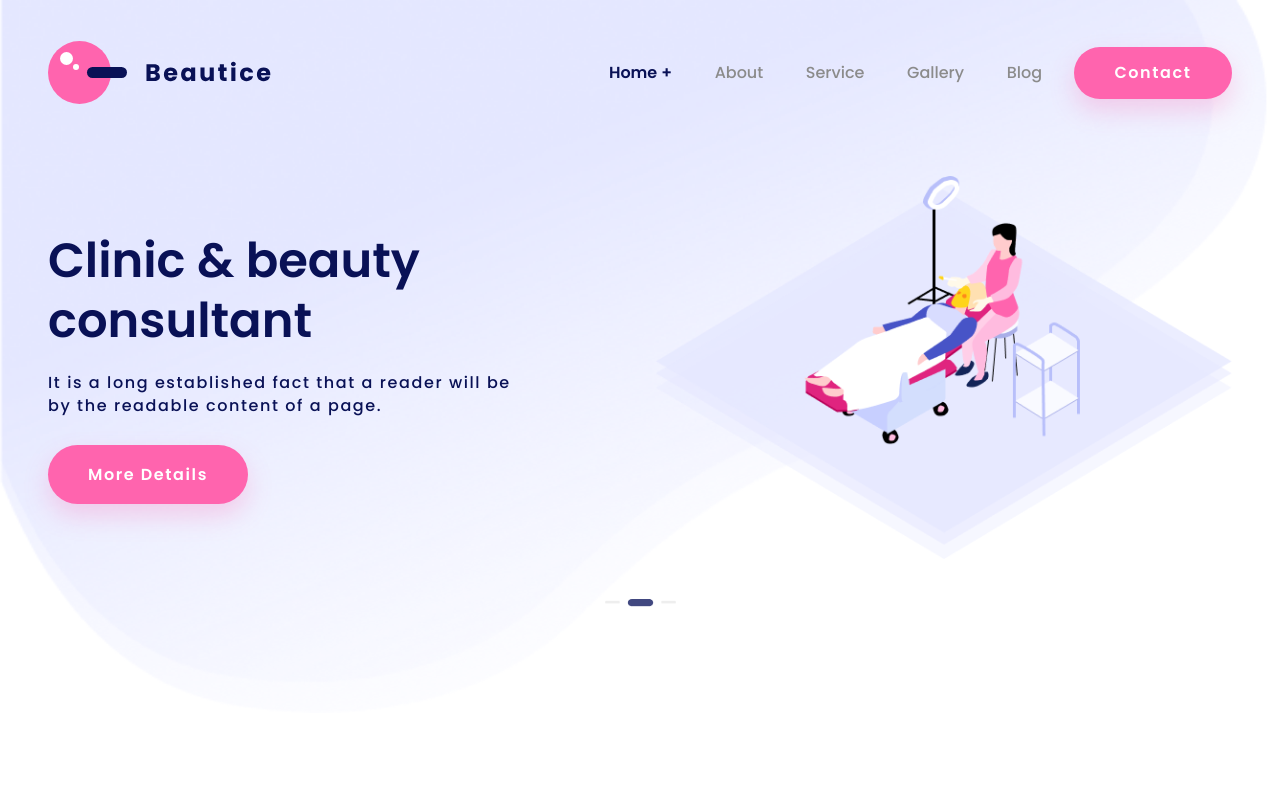
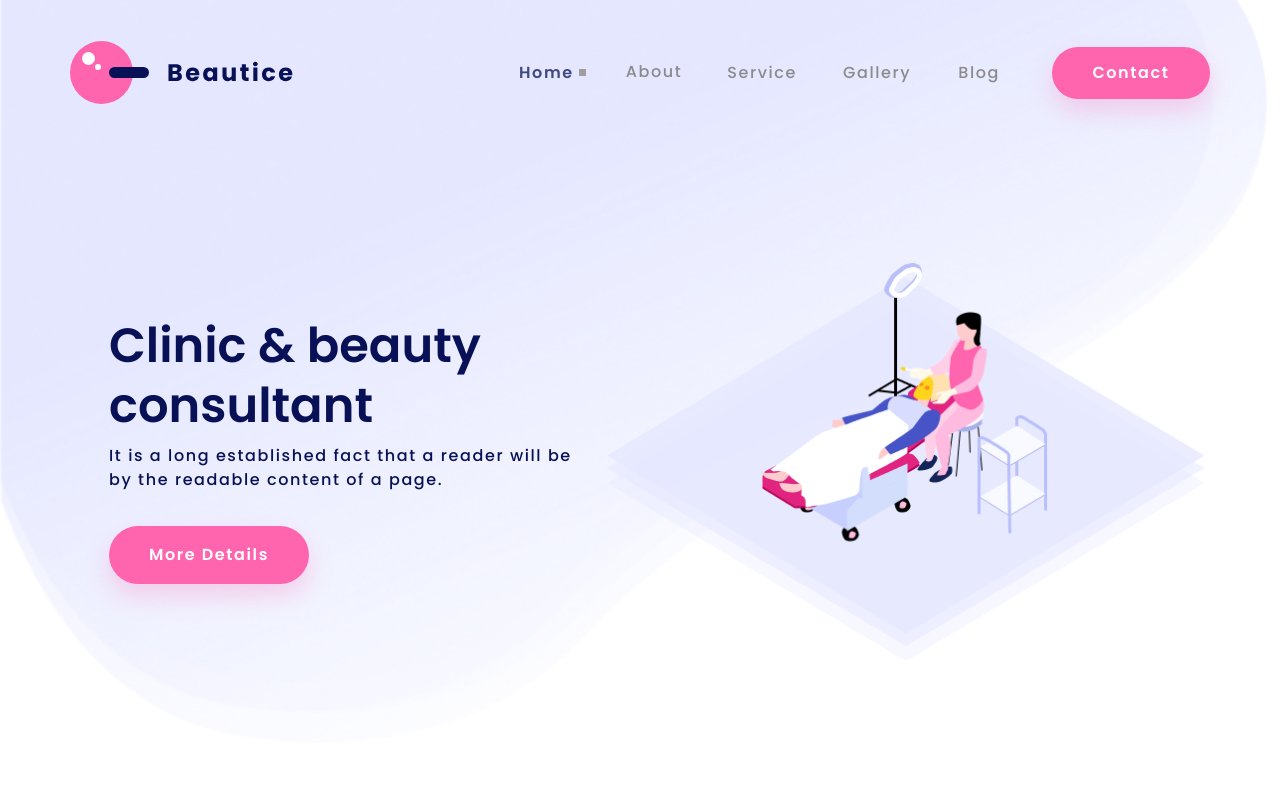
Before and after one commit to letuanphat2004/TrainingFE, a React (Vite) app in the folder apps/02-react-tailwind/: page / in a window 1280 px wide. Shown: the top 795 px of the page. Built offline with nearby package versions, Linux system fonts and the light colour scheme; grey boxes are pictures that could not be loaded.

Commit message:
feat(tailwind): refine responsive header and main slider

```diff
--- a/apps/02-react-tailwind/src/components/common/Button.tsx
+++ b/apps/02-react-tailwind/src/components/common/Button.tsx
@@ -8,7 +8,7 @@ interface ButtonProps {
   type?: "button" | "submit" | "reset";
 }
 
-const baseClasses = "inline-flex min-h-[52px] items-center justify-center rounded-[50px] border-0 bg-accent px-5 font-poppins text-base font-semibold leading-6 tracking-[0.1em] text-white shadow-button transition hover:-translate-y-px hover:bg-[#F554A1] focus-visible:outline focus-visible:outline-2 focus-visible:outline-offset-4 focus-visible:outline-primary active:translate-y-0";
+const baseClasses = "inline-flex min-h-[52px] items-center justify-center rounded-full border-0 bg-accent px-5 font-poppins text-base font-semibold leading-6 tracking-widest text-white shadow-button transition hover:-translate-y-px hover:bg-[#F554A1] focus-visible:outline focus-visible:outline-2 focus-visible:outline-offset-4 focus-visible:outline-primary active:translate-y-0";
 
 export function Button({ children, className = "", href, onClick, type = "button" }: ButtonProps) {
   const classes = `${baseClasses} ${className}`;
--- a/apps/02-react-tailwind/src/components/home-one/MainSlider.tsx
+++ b/apps/02-react-tailwind/src/components/home-one/MainSlider.tsx
@@ -3,25 +3,34 @@ import { Button } from "../common/Button";
 
 export function MainSlider() {
   return (
-    <section id="home" aria-labelledby="home-title" className="relative z-10 flex min-h-0 w-full flex-col px-6 pb-10 pt-12 min-[721px]:min-h-[620px] min-[721px]:px-12 min-[721px]:pb-14 min-[721px]:pt-[72px] desktop:min-h-[701px] desktop:px-[150px] desktop:pb-0 desktop:pt-[159px]">
-      <div className="flex w-full flex-col items-center gap-8 min-[721px]:flex-row min-[721px]:items-center desktop:items-start desktop:gap-0">
-        <div className="flex min-w-0 flex-1 flex-col items-start desktop:flex-[0_0_535px] desktop:pl-[39px] desktop:pt-[53px]">
-          <h1 id="home-title" className="m-0 max-w-[430px] text-[clamp(34px,10vw,42px)] font-semibold leading-[1.25] text-primary tablet:text-[clamp(36px,4vw,48px)] desktop:w-[430px] desktop:text-5xl">
+    <section id="home" aria-labelledby="home-title" className="w-full">
+      <div className="relative isolate z-10 flex min-h-0 w-full flex-col px-6 pb-10 pt-12 md:min-h-[620px] md:px-12 md:pb-14 md:pt-[72px] xl:min-h-[701px] xl:px-[calc((100%_-_1140px)_/_2)] xl:pb-0 xl:pt-[159px]">
+        <img
+          src={assets.homeOne.slideBackground}
+          alt=""
+          aria-hidden="true"
+          className="pointer-events-none absolute left-0 top-0 -z-10 h-auto w-full max-w-[1266.42px] -translate-y-[79px] -scale-x-100 sm:-translate-y-[104px] xl:h-[743px] xl:w-[1266.42px] xl:max-w-none"
+        />
+
+        <div className="flex w-full flex-col items-center gap-8 md:flex-row md:items-center xl:items-start xl:gap-0">
+          <div className="flex min-w-0 flex-1 flex-col items-start xl:flex-[0_0_535px] xl:pl-[39px] xl:pt-[53px]">
+            <h1 id="home-title" className="m-0 max-w-[430px] text-[clamp(34px,10vw,42px)] font-semibold leading-tight tracking-normal text-primary md:text-[clamp(36px,4vw,48px)] xl:h-[128px] xl:w-[430px] xl:max-w-none xl:text-[48px]">
               Clinic & beauty consultant
             </h1>
-          <p className="mt-5 w-full max-w-[474px] text-base font-medium leading-[1.45] tracking-[0.1em] text-primary desktop:mt-[14px] desktop:w-[474px] desktop:leading-[1.2]">
+            <p className="mt-5 w-full max-w-[474px] text-base font-medium leading-[1.45] tracking-widest text-primary xl:mt-0 xl:h-[54px] xl:w-[474px] xl:leading-6">
               It is a long established fact that a reader will be by the readable content of a page.
             </p>
-          <Button className="mt-7 h-[58.36px] w-[200px] desktop:mt-[18px]" href="#services">More Details</Button>
+            <Button className="mt-7 h-[58.36px] w-[200px]" href="#services">More Details</Button>
           </div>
 
-        <div className="flex min-w-0 flex-1 justify-center desktop:flex-[0_1_601.5px] desktop:justify-start">
-          <img src={assets.homeOne.frameOne} alt="" aria-hidden="true" className="h-auto w-full max-w-[601.5px] object-contain desktop:h-[397.5px] desktop:w-[601.5px]" />
+          <div className="flex min-w-0 flex-1 justify-center xl:flex-[0_1_601.5px] xl:justify-start">
+            <img src={assets.homeOne.frameOne} alt="" aria-hidden="true" className="h-auto w-full max-w-[601.5px] object-contain xl:h-[397.5px] xl:w-[601.5px]" />
           </div>
         </div>
 
-      <div className="mt-10 flex self-center desktop:mt-[135px]">
+        <div className="mt-10 flex self-center xl:mt-auto">
           <img src={assets.homeOne.slideButton} alt="" aria-hidden="true" className="h-[8.15px] w-[71px]" />
+        </div>
       </div>
     </section>
   );
--- a/apps/02-react-tailwind/src/components/layout/Header.tsx
+++ b/apps/02-react-tailwind/src/components/layout/Header.tsx
@@ -10,41 +10,43 @@ const navigationItems = [
   { id: "blog", label: "Blog", href: "#blog" },
 ];
 
+const navigationDesktopMargins = ["", "xl:ml-[45px]", "xl:ml-[45px]", "xl:ml-[46px]", "xl:ml-[47px]"];
+
 export function Header() {
   const [isOpen, setIsOpen] = useState(false);
 
   return (
-    <header className="relative z-20 mt-4 flex min-h-[63px] w-full items-center px-4 min-[541px]:mt-[41px] min-[541px]:px-12 desktop:mt-[65px] desktop:px-[150px]">
-      <a href="#home" aria-label="Beautice home" className="relative z-20 shrink-0">
-        <img src={assets.brand.mainLogo} width="258" height="63" alt="Beautice" className="h-[63px] w-[min(258px,calc(100vw-112px))] object-contain min-[541px]:w-[258px]" />
+    <header className="z-20 mt-4 grid min-h-[63px] w-full grid-cols-[minmax(0,1fr)_auto] grid-rows-[63px_0px] items-center px-4 sm:mt-[41px] sm:px-12 lg:flex lg:flex-nowrap xl:px-[calc((100%_-_1140px)_/_2)]">
+      <a href="#home" aria-label="Beautice home" className="col-start-1 row-start-1 shrink-0">
+        <img src={assets.brand.mainLogo} width="258" height="63" alt="Beautice" className="h-[63px] w-[min(258px,calc(100vw-112px))] object-contain sm:w-[258px]" />
       </a>
 
       <nav
         id="primary-navigation"
         aria-label="Primary navigation"
-        className={`${isOpen ? "flex" : "hidden"} absolute left-4 right-4 top-[79px] z-10 flex-col rounded-3xl bg-white p-6 shadow-card min-[1051px]:static min-[1051px]:ml-auto min-[1051px]:flex min-[1051px]:flex-row min-[1051px]:items-center min-[1051px]:bg-transparent min-[1051px]:p-0 min-[1051px]:shadow-none`}
+        className={`${isOpen ? "flex" : "hidden"} col-span-2 row-start-2 mt-4 w-full self-start flex-col rounded-3xl bg-white p-6 shadow-card lg:ml-auto lg:mt-0 lg:flex lg:w-auto lg:flex-row lg:items-center lg:self-auto lg:bg-transparent lg:p-0 lg:shadow-none xl:ml-[191px] xl:w-[481px] xl:flex-none`}
       >
-        <ul className="m-0 flex list-none flex-col gap-5 p-0 min-[1051px]:flex-row min-[1051px]:items-center min-[1051px]:gap-[clamp(24px,3.33vw,48px)]">
-          {navigationItems.map((item) => (
-            <li key={item.id}>
+        <ul className="m-0 flex list-none flex-col gap-5 p-0 lg:flex-row lg:items-center lg:gap-6 xl:w-full xl:gap-0">
+          {navigationItems.map((item, index) => (
+            <li key={item.id} className={`${navigationDesktopMargins[index]} ${item.id === "about" ? "xl:-translate-y-px" : ""}`}>
               <a
-                className={`text-base font-medium leading-6 transition hover:text-primary ${item.id === "home" ? "font-semibold text-primary" : "text-muted"}`}
+                className={`inline-flex items-center text-base leading-none tracking-widest transition ${item.id === "home" ? "font-semibold text-[#414880] hover:text-[#414880]" : "font-medium text-muted hover:text-primary"}`}
                 href={item.href}
                 aria-current={item.id === "home" ? "page" : undefined}
               >
                 {item.label}
-                {item.hasPlus ? <span aria-hidden="true" className="ml-1">+</span> : null}
+                {item.hasPlus ? <img src={assets.brand.plusIcon} alt="" aria-hidden="true" className="ml-[5px] h-[7px] w-[7px] shrink-0" /> : null}
               </a>
             </li>
           ))}
         </ul>
-        <Button className="mt-6 w-[158px] min-[1051px]:hidden" href="#contact">Contact</Button>
+        <Button className="mt-6 w-[158px] lg:hidden" href="#contact">Contact</Button>
       </nav>
 
-      <Button className="ml-8 hidden h-[52px] w-[158px] min-[1051px]:inline-flex desktop:ml-[52px]" href="#contact">Contact</Button>
+      <Button className="ml-8 hidden h-[52px] w-[158px] shrink-0 lg:inline-flex xl:ml-[52px]" href="#contact">Contact</Button>
 
       <button
-        className="relative z-20 ml-auto flex h-12 w-12 flex-col items-center justify-center gap-1.5 rounded-full bg-accent shadow-button min-[1051px]:hidden"
+        className="col-start-2 row-start-1 ml-auto flex h-12 w-12 flex-col items-center justify-center gap-1.5 rounded-full bg-accent shadow-button lg:hidden"
         type="button"
         aria-label="Toggle navigation"
         aria-controls="primary-navigation"
--- a/apps/02-react-tailwind/src/constants/assets.ts
+++ b/apps/02-react-tailwind/src/constants/assets.ts
@@ -1,4 +1,5 @@
 import mainLogo from "../assets/images/brand/Main Logo.svg";
+import plusIcon from "../../../../Beautice - Clinic & Beauty Consultation Website Design (Community)/Plus Icon.png";
 import frameOne from "../assets/images/home-one/Frame 1.png";
 import slideButton from "../assets/images/home-one/Slide Button.png";
 import slideBackground from "../assets/images/home-one/Background Bubble-1.png";
@@ -25,7 +26,7 @@ import footerTwitter from "../assets/images/footer/twitter.svg";
 import footerInstagram from "../assets/images/footer/instagram.svg";
 
 export const assets = Object.freeze({
-  brand: { mainLogo },
+  brand: { mainLogo, plusIcon },
   homeOne: {
     frameOne,
     slideButton,
--- a/apps/02-react-tailwind/tailwind.config.cjs
+++ b/apps/02-react-tailwind/tailwind.config.cjs
@@ -2,13 +2,15 @@
 module.exports = {
   content: ["./index.html", "./src/**/*.{ts,tsx}"],
   theme: {
-    screens: {
-      mobile: "560px",
-      tablet: "800px",
-      laptop: "1100px",
-      desktop: "1440px",
-    },
     extend: {
+      // Temporary legacy aliases. New work uses Tailwind's default
+      // sm/md/lg/xl/2xl breakpoints; remove these as sections are migrated.
+      screens: {
+        mobile: "560px",
+        tablet: "800px",
+        laptop: "1100px",
+        desktop: "1440px",
+      },
       colors: {
         primary: "#091156",
         accent: "#FF64AE",
```
Also changed, not shown: 1 other file (tests, documents, lock files or other folders). Lines whose indentation alone changed are shown as unchanged.
